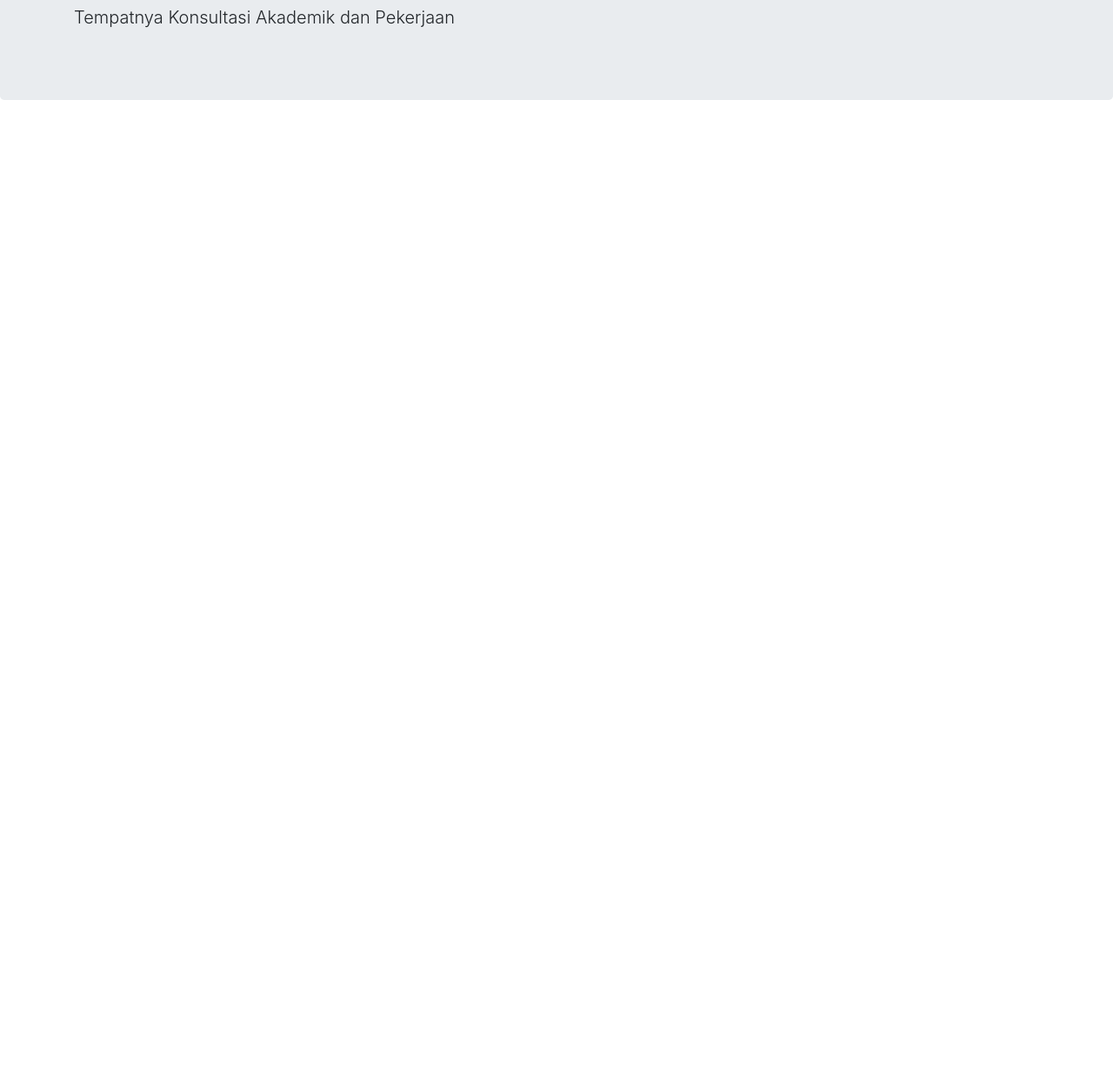
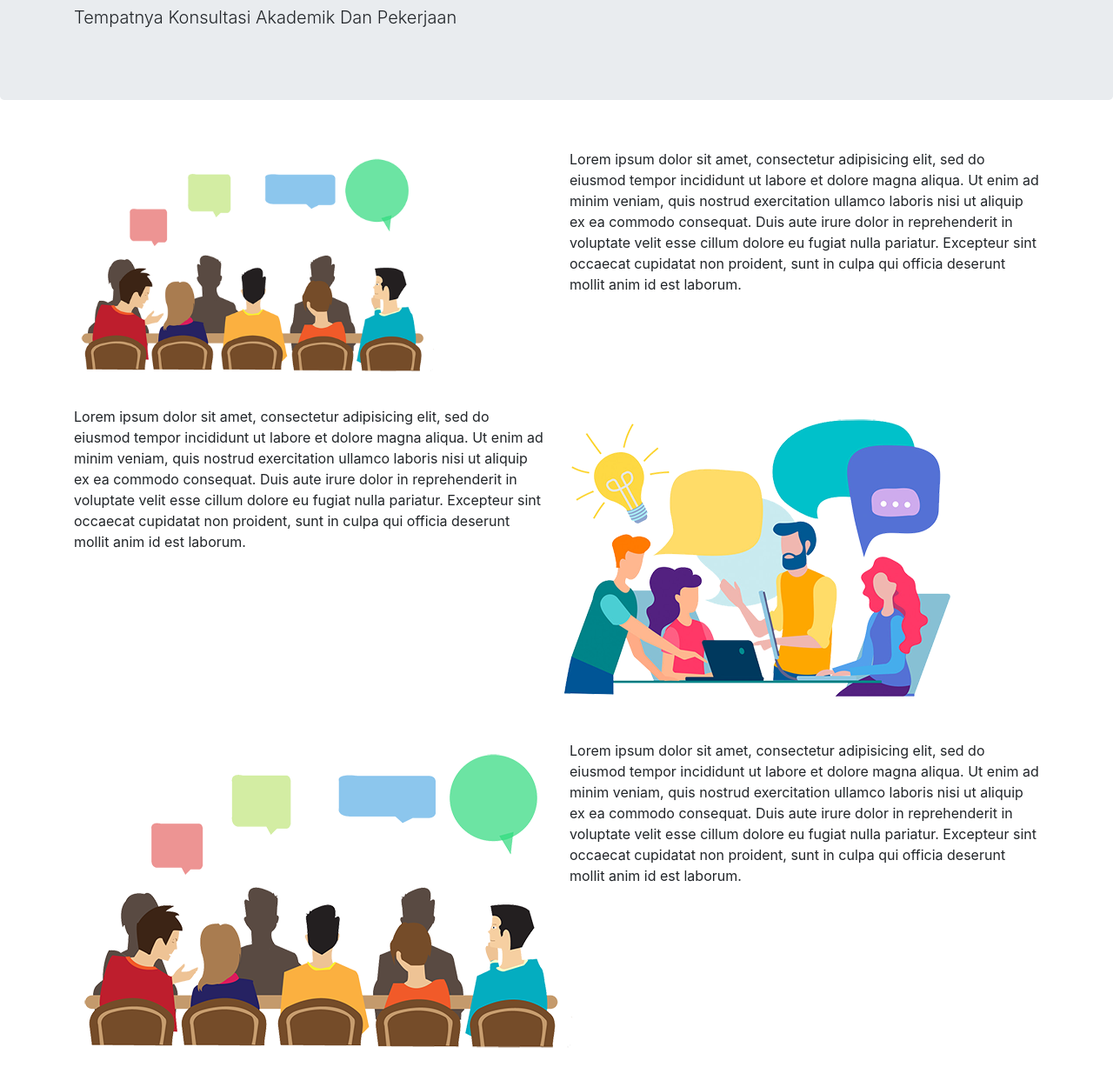
Before and after one commit to audreysaudjhana/wadahkonsultasi, a plain HTML site: page index.html in a window 1280 px wide. Shown: the part 190-1417 px from the top of the page at 87% size. Before the commit the page ends 800 px from the top, so only its background shows below. Drawn offline with nearby package versions, Linux system fonts and the light colour scheme.

Commit message:
Update index.html

```diff
--- a/index.html
+++ b/index.html
@@ -2,7 +2,9 @@
 <html>
 <head>
 	<meta charset="utf-8">
+	<link rel="stylesheet" href="https://cdnjs.cloudflare.com/ajax/libs/animate.css/3.5.2/animate.min.css">
 	<link rel="stylesheet" type="text/css" href="css/bootstrap/bootstrap.min.css">
+	<link rel="stylesheet" type="text/css" href="css/style.css">
 	<title>Wadah Konsultasi</title>
 </head>
 <body>
@@ -24,14 +26,61 @@
 	  			</div>
 		</nav>
 
-		<div class="jumbotron text-left">
-			<div class="container">
-				<h1 class="display-4">Wadah Konsultasi</h1>
-				<p class="lead">Tempatnya Konsultasi Akademik dan Pekerjaan</p>
+		<div class="animated fadeInLeftBig">
+			<div class="jumbotron text-left">
+				<div class="container">
+					<h1 class="display-4">Wadah Konsultasi</h1>
+					<p class="lead">Tempatnya Konsultasi Akademik Dan Pekerjaan</p>
+				</div>
 			</div>
 		</div>
-
-
-</div>
+		<br>
+		<div class="container animated fadeInLeft slow">
+			<div class="row">
+				<div class="col-sm-6">
+					<img class="display-3" src="asset/indexphoto.png" width="80%">
+				</div>
+				<div class="col-sm-6">
+					<p>Lorem ipsum dolor sit amet, consectetur adipisicing elit, sed do eiusmod
+					tempor incididunt ut labore et dolore magna aliqua. Ut enim ad minim veniam,
+					quis nostrud exercitation ullamco laboris nisi ut aliquip ex ea commodo
+					consequat. Duis aute irure dolor in reprehenderit in voluptate velit esse
+					cillum dolore eu fugiat nulla pariatur. Excepteur sint occaecat cupidatat non
+					proident, sunt in culpa qui officia deserunt mollit anim id est laborum.<p>
+				</div>
+			</div>
+		</div>
+		<br>
+		<div class="container animated fadeInRight slow">
+			<div class="row">
+				<div class="col-sm-6">
+					<p>Lorem ipsum dolor sit amet, consectetur adipisicing elit, sed do eiusmod
+					tempor incididunt ut labore et dolore magna aliqua. Ut enim ad minim veniam,
+					quis nostrud exercitation ullamco laboris nisi ut aliquip ex ea commodo
+					consequat. Duis aute irure dolor in reprehenderit in voluptate velit esse
+					cillum dolore eu fugiat nulla pariatur. Excepteur sint occaecat cupidatat non
+					proident, sunt in culpa qui officia deserunt mollit anim id est laborum.</p>
+				</div>
+				<div class="col-sm-6l">
+					<img class="display-3" src="asset/indexphoto2.png">
+				</div>
+			</div>
+		</div>
+		<br>
+		<div data-aos="fade-up" class="container">
+			<div class="row">
+				<div class="col-sm-6">
+					<img class="display-3" src="asset/indexphoto.png">
+				</div>
+				<div class="col-sm-6">
+					<p>Lorem ipsum dolor sit amet, consectetur adipisicing elit, sed do eiusmod
+					tempor incididunt ut labore et dolore magna aliqua. Ut enim ad minim veniam,
+					quis nostrud exercitation ullamco laboris nisi ut aliquip ex ea commodo
+					consequat. Duis aute irure dolor in reprehenderit in voluptate velit esse
+					cillum dolore eu fugiat nulla pariatur. Excepteur sint occaecat cupidatat non
+					proident, sunt in culpa qui officia deserunt mollit anim id est laborum.</p>
+				</div>
+			</div>
+		</div>
 </body>
 </html>
```
Also changed, not shown: asset/indexphoto.png (added), asset/indexphoto2.png (added).
